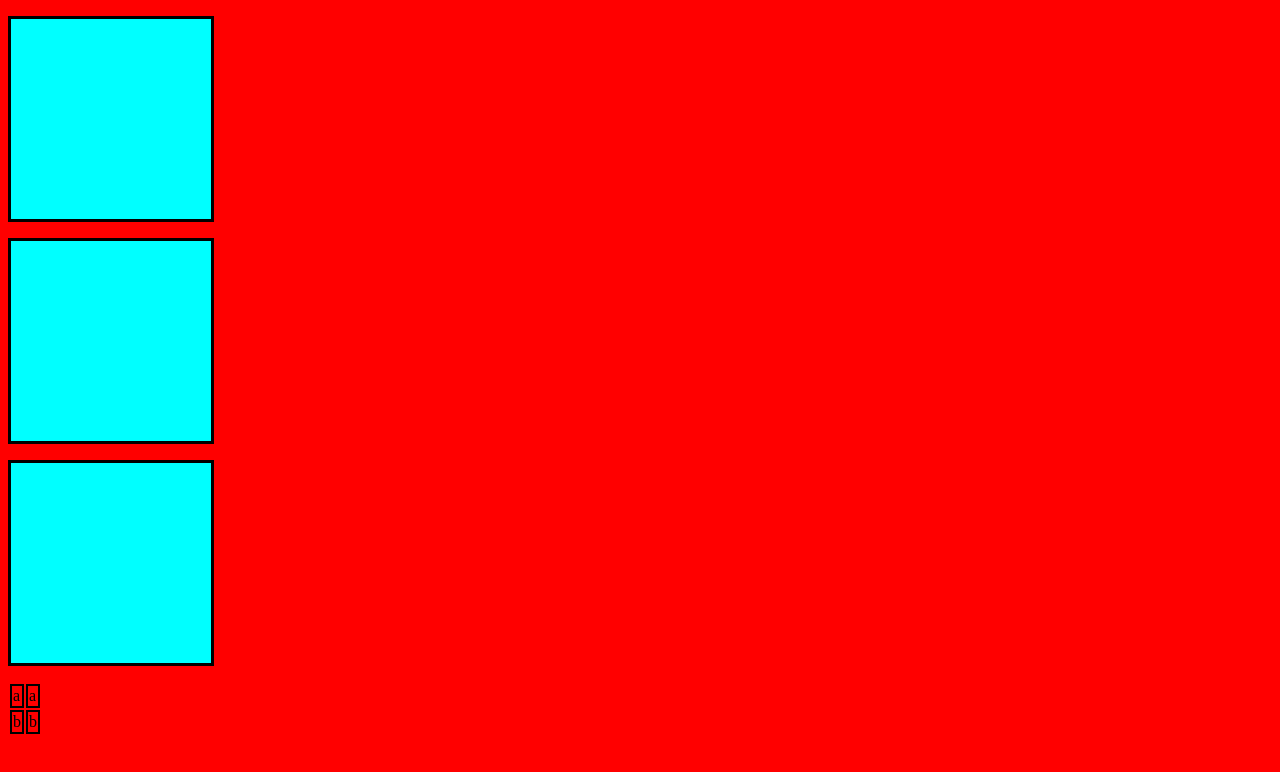
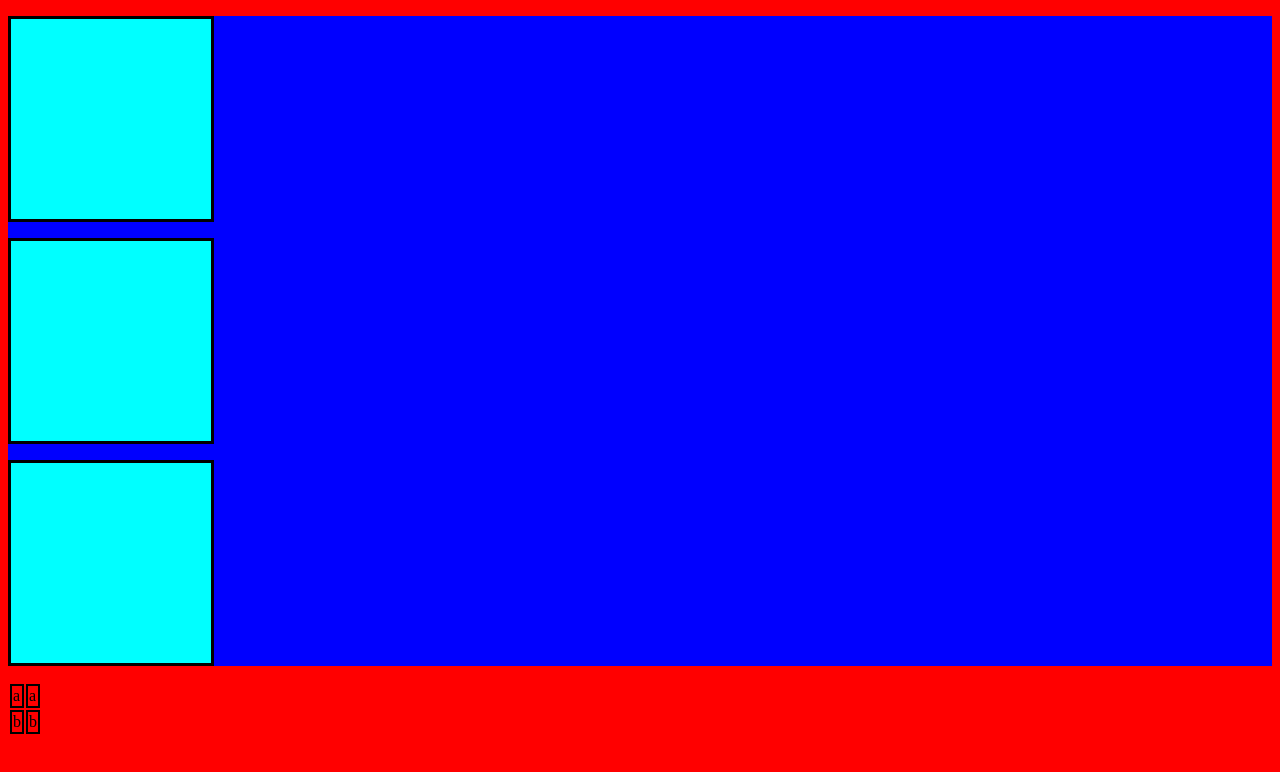
Before and after one commit to xMoki67-To-Ja/test, a plain HTML site: page index.html in a window 1280 px wide. Drawn offline with Linux system fonts and the light colour scheme.

Commit message:
formatowanie i tlo dla diva

```diff
--- a/index.html
+++ b/index.html
@@ -7,14 +7,22 @@
     <link rel="stylesheet" href="styl.css"/>
 </head>
 <body>
+
+<div id="r">
     <p></p>
     <p></p>
     <p></p>
+</div>
+
     <table>
-        <tr><td>a</td>
-        <td>a</td></tr>
-        <tr><td>b</td>
-        <td>b</td></tr>
+        <tr>
+            <td>a</td>
+            <td>a</td>
+        </tr>
+        <tr>
+            <td>b</td>
+            <td>b</td>
+        </tr>
     </table>
 </body>
 </html>
--- a/styl.css
+++ b/styl.css
@@ -10,3 +10,7 @@ p{
 td{
     border: solid 2px;
 }
+
+#r{
+    background-color: blue;
+}
```
